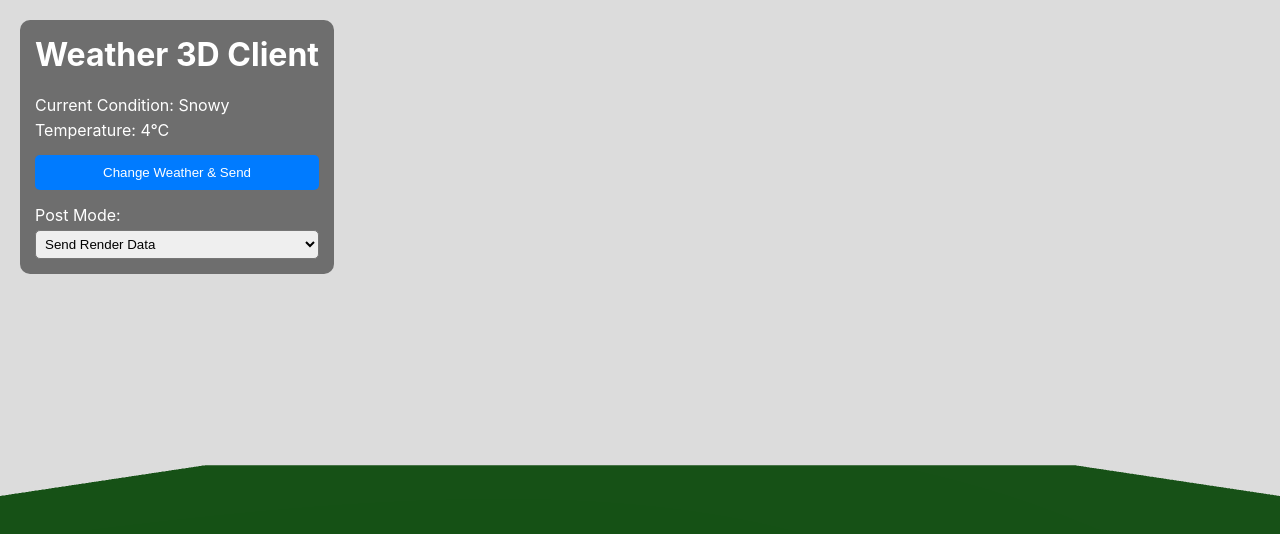
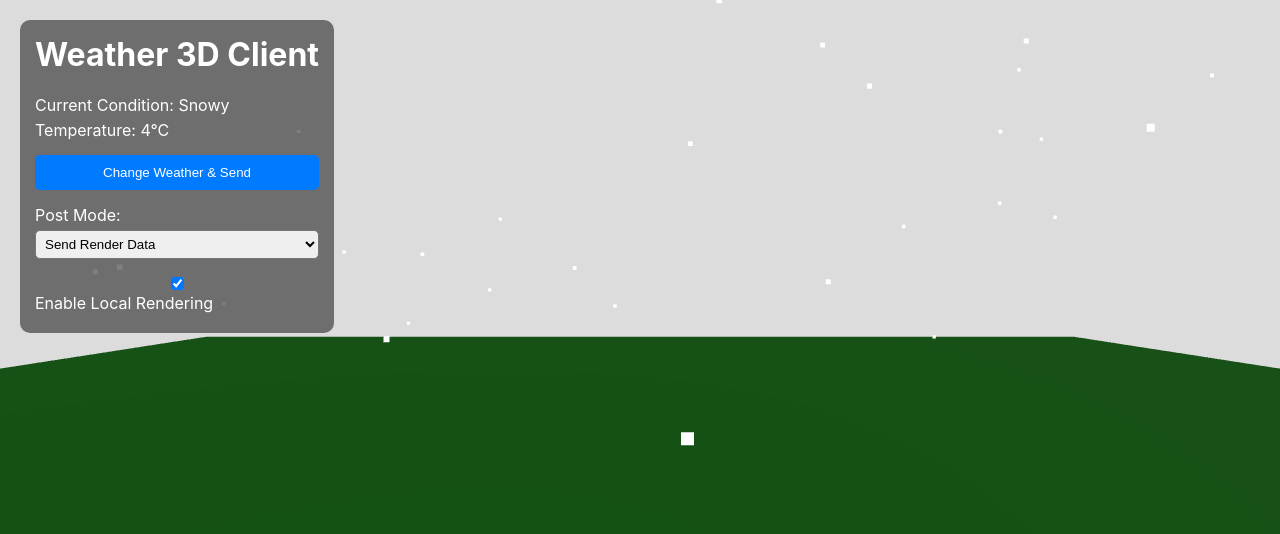
Before and after one commit to websimapi/websim-weather-api, a plain HTML site: page index.html in a window 1280 px wide. Both pictures are taken after a click on the button "Change Weather & Send". Drawn offline with nearby package versions, Linux system fonts and the light colour scheme; animation ran at ten frames a second.

Commit message:
v2: here is my client/server that is using this app. Make  our ap more robust withmore features and our Weather 3D App shouldnt render- anything unless we are toggled on for this app to render- as well. It mostly should do everything headless when in hea

```diff
--- a/index.html
+++ b/index.html
@@ -8,7 +8,8 @@
     <script type="importmap">
     {
         "imports": {
-            "three": "https://esm.sh/three"
+            "three": "https://esm.sh/three",
+            "three/addons/": "https://esm.sh/three/examples/jsm/"
         }
     }
     </script>
@@ -29,6 +30,10 @@
                 <option value="script">Send Execution Script</option>
             </select>
         </div>
+        <div class="options">
+            <input type="checkbox" id="local-render-toggle" checked>
+            <label for="local-render-toggle">Enable Local Rendering</label>
+        </div>
     </div>
     <script type="module" src="main.js"></script>
 <script defer src="https://static.cloudflareinsights.com/beacon.min.js/v8c78df7c7c0f484497ecbca7046644da1771523124516" integrity="sha512-8DS7rgIrAmghBFwoOTujcf6D9rXvH8xm8JQ1Ja01h9QX8EzXldiszufYa4IFfKdLUKTTrnSFXLDkUEOTrZQ8Qg==" data-cf-beacon='{"version":"2024.11.0","token":"4c6229722a6346bc8eb5cb0e5eae5d41","server_timing":{"name":{"cfCacheStatus":true,"cfEdge":true,"cfExtPri":true,"cfL4":true,"cfOrigin":true,"cfSpeedBrain":true},"location_startswith":null}}' crossorigin="anonymous"></script>
--- a/main.js
+++ b/main.js
@@ -13,9 +13,13 @@ function updateAndPostWeather() {
     weatherManager.changeWeather();
     const weatherData = weatherManager.getCurrentWeather();
 
-    // Update the iframe's own UI and 3D scene
+    // Update the iframe's own UI
     uiManager.updateUI(weatherData);
-    sceneManager.updateWeather(weatherData);
+
+    // Update 3D scene only if local rendering is enabled
+    if (uiManager.isLocalRenderingEnabled()) {
+        sceneManager.updateWeather(weatherData);
+    }
 
     // Send the weather data to the parent window
     const mode = uiManager.getPostMode();
@@ -23,15 +27,34 @@ function updateAndPostWeather() {
     postMessageManager.sendMessage(message);
 }
 
+function handleLocalRenderToggle() {
+    const isEnabled = uiManager.isLocalRenderingEnabled();
+    sceneManager.setRendering(isEnabled);
+    if (isEnabled) {
+        // If turning on, sync scene with current weather
+        const weatherData = weatherManager.getCurrentWeather();
+        sceneManager.updateWeather(weatherData);
+    }
+}
+
 // Initial setup
 const initialWeather = weatherManager.getCurrentWeather();
 uiManager.updateUI(initialWeather);
-sceneManager.updateWeather(initialWeather);
+
+if (uiManager.isLocalRenderingEnabled()) {
+    sceneManager.updateWeather(initialWeather);
+} else {
+    sceneManager.setRendering(false);
+}
+
 uiManager.onChangeWeather(updateAndPostWeather);
+uiManager.onLocalRenderToggle(handleLocalRenderToggle);
 
 function animate() {
     requestAnimationFrame(animate);
-    sceneManager.animate();
+    if (uiManager.isLocalRenderingEnabled()) {
+        sceneManager.animate();
+    }
 }
 
 animate();
--- a/scene.js
+++ b/scene.js
@@ -1,4 +1,5 @@
 import * as THREE from 'three';
+import { OrbitControls } from 'three/addons/controls/OrbitControls.js';
 
 class SceneManager {
     constructor(canvas) {
@@ -7,7 +8,9 @@ class SceneManager {
         this.camera = new THREE.PerspectiveCamera(75, window.innerWidth / window.innerHeight, 0.1, 1000);
         this.renderer = new THREE.WebGLRenderer({ canvas: this.canvas, antialias: true });
 
-        this.sun = null;
+        this.controls = new OrbitControls(this.camera, this.renderer.domElement);
+        this.namedObjects = new Map();
+        this.isRendering = true;
 
         this.init();
     }
@@ -16,6 +19,7 @@ class SceneManager {
         this.renderer.setSize(window.innerWidth, window.innerHeight);
         this.renderer.setPixelRatio(window.devicePixelRatio);
         this.camera.position.set(0, 5, 20);
+        this.controls.update();
 
         // Lighting
         const ambientLight = new THREE.AmbientLight(0xffffff, 0.5);
@@ -28,9 +32,10 @@ class SceneManager {
         // Sun
         const sunGeometry = new THREE.SphereGeometry(5, 32, 32);
         const sunMaterial = new THREE.MeshBasicMaterial({ color: 0xfdb813 });
-        this.sun = new THREE.Mesh(sunGeometry, sunMaterial);
-        this.sun.position.set(30, 20, -50);
-        this.scene.add(this.sun);
+        const sun = new THREE.Mesh(sunGeometry, sunMaterial);
+        sun.position.set(30, 20, -50);
+        this.scene.add(sun);
+        this.namedObjects.set('sun', sun);
 
         // Ground
         const groundGeometry = new THREE.PlaneGeometry(200, 200);
@@ -39,6 +44,7 @@ class SceneManager {
         ground.rotation.x = -Math.PI / 2;
         ground.position.y = -10;
         this.scene.add(ground);
+        this.namedObjects.set('ground', ground);
 
         window.addEventListener('resize', this.onWindowResize.bind(this));
     }
@@ -49,28 +55,98 @@ class SceneManager {
         this.renderer.setSize(window.innerWidth, window.innerHeight);
     }
 
+    setRendering(isEnabled) {
+        this.isRendering = isEnabled;
+        this.canvas.style.display = isEnabled ? 'block' : 'none';
+    }
+
+    clearDynamicElements() {
+        const toRemove = [];
+        this.namedObjects.forEach((obj, name) => {
+            if (name !== 'ground' && name !== 'sun') {
+                toRemove.push(obj);
+            }
+        });
+        toRemove.forEach(obj => {
+            if (obj.geometry) obj.geometry.dispose();
+            if (obj.material) {
+                if (Array.isArray(obj.material)) {
+                    obj.material.forEach(m => m.dispose());
+                } else {
+                    obj.material.dispose();
+                }
+            }
+            this.scene.remove(obj);
+            this.namedObjects.forEach((val, key) => {
+                if (val === obj) this.namedObjects.delete(key);
+            });
+        });
+    }
+
+    addParticleSystem(name, color, count) {
+        if (this.namedObjects.has(name)) return;
+
+        const vertices = [];
+        for (let i = 0; i < count; i++) {
+            const x = Math.random() * 200 - 100;
+            const y = Math.random() * 100;
+            const z = Math.random() * 100 - 50;
+            vertices.push(x, y, z);
+        }
+
+        const geometry = new THREE.BufferGeometry();
+        geometry.setAttribute('position', new THREE.Float32BufferAttribute(vertices, 3));
+        const material = new THREE.PointsMaterial({ color, size: 0.5, transparent: true });
+        const particles = new THREE.Points(geometry, material);
+        particles.userData.isParticleSystem = true;
+
+        this.namedObjects.set(name, particles);
+        this.scene.add(particles);
+    }
+
     updateWeather(weatherData) {
-        // Simple visualization: change background color based on condition
+        const sun = this.namedObjects.get('sun');
+        this.clearDynamicElements();
+
         switch (weatherData.condition) {
             case 'Sunny':
                 this.scene.background = new THREE.Color(0x87CEEB); // Sky blue
-                this.sun.visible = true;
+                if (sun) sun.visible = true;
                 break;
             case 'Rainy':
                 this.scene.background = new THREE.Color(0x778899); // Light slate gray
-                this.sun.visible = false;
+                if (sun) sun.visible = false;
+                this.addParticleSystem('rain', 0xADD8E6, 500);
                 break;
             case 'Snowy':
                 this.scene.background = new THREE.Color(0xDCDCDC); // Gainsboro
-                this.sun.visible = false;
+                if (sun) sun.visible = false;
+                this.addParticleSystem('snow', 0xFFFFFF, 500);
                 break;
             default:
                 this.scene.background = new THREE.Color(0x87CEEB);
-                this.sun.visible = true;
+                if (sun) sun.visible = true;
         }
     }
 
     animate() {
+        if (!this.isRendering) return;
+
+        this.controls.update();
+
+        this.namedObjects.forEach((obj) => {
+            if (obj.userData.isParticleSystem) {
+                const positions = obj.geometry.attributes.position.array;
+                for (let i = 1; i < positions.length; i += 3) {
+                    positions[i] -= 0.1; // Move down
+                    if (positions[i] < -10) {
+                        positions[i] = 100; // Reset to top
+                    }
+                }
+                obj.geometry.attributes.position.needsUpdate = true;
+            }
+        });
+
         this.renderer.render(this.scene, this.camera);
     }
 }
--- a/ui.js
+++ b/ui.js
@@ -4,6 +4,7 @@ class UIManager {
         this.temperatureEl = document.getElementById('temperature');
         this.changeBtn = document.getElementById('change-weather-btn');
         this.postModeSelect = document.getElementById('post-mode');
+        this.localRenderToggle = document.getElementById('local-render-toggle');
     }
 
     updateUI(weatherData) {
@@ -18,6 +19,14 @@ class UIManager {
     getPostMode() {
         return this.postModeSelect.value;
     }
+
+    isLocalRenderingEnabled() {
+        return this.localRenderToggle.checked;
+    }
+
+    onLocalRenderToggle(callback) {
+        this.localRenderToggle.addEventListener('change', callback);
+    }
 }
 
 export default UIManager;
```
